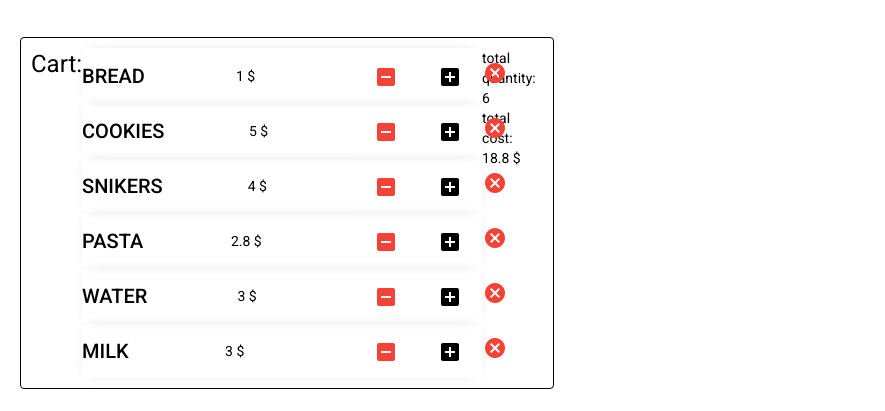
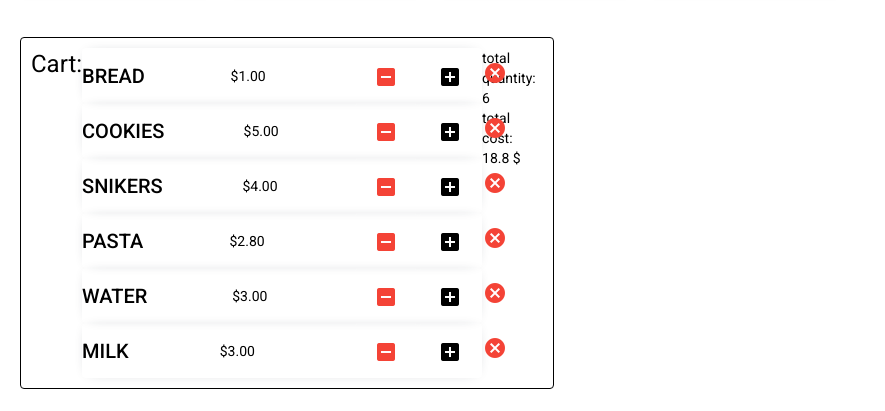
Before and after one commit to kedroviy/shop, an Angular app: page / in a window 1280 px wide. Shown: the part 253-664 px from the top of the page, without its empty margins (0-885 px from the left). Built offline with nearby package versions, Linux system fonts and the light colour scheme.

Commit message:
[4-Pipes]: Implements pipes for uppercase and currency

```diff
--- a/src/app/cart/components/cart-item/cart-item.component.html
+++ b/src/app/cart/components/cart-item/cart-item.component.html
@@ -9,7 +9,7 @@
   appHighLight>
   <span class="close-icon" (click)="onDeleteItem(i)"><mat-icon color='warn'>cancel</mat-icon></span>
   <h2>{{ cartItem.title | uppercase }}</h2>
-  <p>{{ cartItem.price }} $</p>
+  <p>{{ cartItem.price | currency}}</p>
   <div class="cart-item__operations">
     <button mat-stroked-button (click)="onQuantityDecrease(cartItem)"><mat-icon color='warn'>indeterminate_check_box</mat-icon></button>
     <button mat-stroked-button (click)="onQuantityIncrease(cartItem)"><mat-icon color='green'>add_box</mat-icon></button>
```
